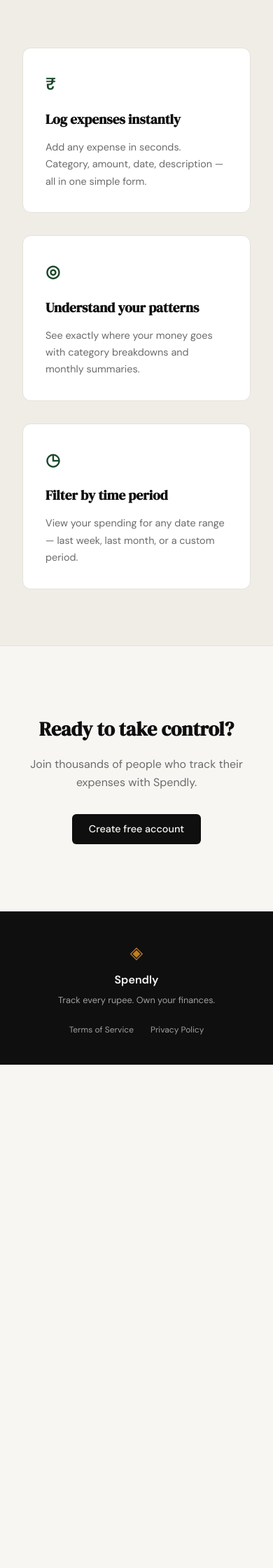
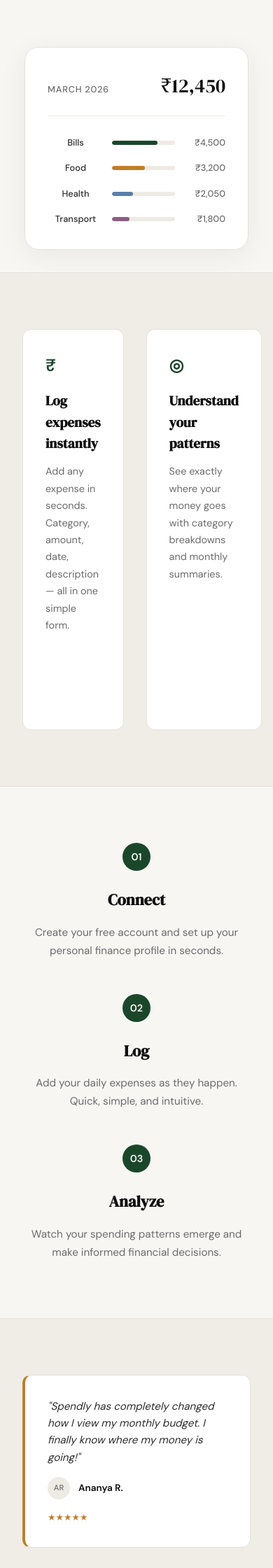
Before and after one commit to ansh-gupta98/spendly, a Flask app: page / in a window 390 px wide; the page is wider, and only the part inside the window is pictured. Shown: the part 480-2720 px from the top of that part at 70% size. Before the commit the page ends 2001 px from the top of that part, so only its background shows below. Run offline with Flask 3, Linux system fonts and the light colour scheme.

Commit message:
Improve landing page with animations, new sections, and better responsiveness
- Add fadeInUp and growBar animations for hero section
- Implement 'How it Works' and 'Testimonials' sections
- Improve mobile hero layout by stacking the visual instead of hiding it
- Add anchor links to navigation for smooth scrolling

Co-Authored-By: Claude Code <noreply@anthropic.com>

```diff
--- a/expense-tracker/static/css/style.css
+++ b/expense-tracker/static/css/style.css
@@ -1,6 +1,40 @@
+/* ------------------------------------------------------------------ */
+/* Animations                                                              */
+/* ------------------------------------------------------------------ */
+
+@keyframes fadeInUp {
+    from {
+        opacity: 0;
+        transform: translateY(20px);
+    }
+    to {
+        opacity: 1;
+        transform: translateY(0);
+    }
+}
+
+@keyframes growBar {
+    from { width: 0; }
+}
+
+.animate-fade-in {
+    opacity: 0;
+    animation: fadeInUp 0.6s ease-out forwards;
+}
+
+.animate-card {
+    opacity: 0;
+    animation: fadeInUp 0.8s ease-out forwards;
+}
+
+.animate-bars .mock-bar {
+    animation: growBar 1.2s ease-out forwards;
+}
+
 /* ------------------------------------------------------------------ */
 /* Variables                                                           */
 /* ------------------------------------------------------------------ */
+
 
 :root {
     --ink: #0f0f0f;
@@ -319,6 +353,13 @@ a { color: inherit; text-decoration: none; }
     border: 1px solid var(--border);
     border-radius: var(--radius-md);
     padding: 2rem;
+    transition: transform 0.3s ease, box-shadow 0.3s ease, border-color 0.3s ease;
+}
+
+.feature-card:hover {
+    transform: translateY(-5px);
+    box-shadow: 0 12px 24px rgba(0,0,0,0.08);
+    border-color: var(--accent);
 }
 
 .feature-icon {
@@ -342,8 +383,121 @@ a { color: inherit; text-decoration: none; }
 }
 
 /* ------------------------------------------------------------------ */
+/* How it Works                                                           */
+/* ------------------------------------------------------------------ */
+
+.how-it-works {
+    padding: 5rem 2rem;
+    background: var(--paper);
+    border-bottom: 1px solid var(--border);
+}
+
+.how-it-works-inner {
+    max-width: var(--max-width);
+    margin: 0 auto;
+    display: grid;
+    grid-template-columns: repeat(3, 1fr);
+    gap: 3rem;
+    text-align: center;
+}
+
+.step-card {
+    position: relative;
+}
+
+.step-number {
+    display: inline-block;
+    width: 40px;
+    height: 40px;
+    line-height: 40px;
+    background: var(--accent);
+    color: var(--paper);
+    border-radius: 50%;
+    font-weight: 600;
+    margin-bottom: 1.5rem;
+    font-size: 0.9rem;
+}
+
+.step-title {
+    font-family: var(--font-display);
+    font-size: 1.4rem;
+    color: var(--ink);
+    margin-bottom: 1rem;
+}
+
+.step-body {
+    font-size: 0.95rem;
+    color: var(--ink-muted);
+    line-height: 1.7;
+}
+
+/* ------------------------------------------------------------------ */
+/* Testimonials                                                            */
+/* ------------------------------------------------------------------ */
+
+.testimonials {
+    padding: 5rem 2rem;
+    background: var(--paper-warm);
+}
+
+.testimonials-inner {
+    max-width: var(--max-width);
+    margin: 0 auto;
+    display: grid;
+    grid-template-columns: repeat(3, 1fr);
+    gap: 2rem;
+}
+
+.testimonial-card {
+    background: var(--paper-card);
+    border: 1px solid var(--border);
+    border-left: 4px solid var(--accent-2);
+    border-radius: var(--radius-md);
+    padding: 2rem;
+    display: flex;
+    flex-direction: column;
+    gap: 1rem;
+}
+
+.testimonial-quote {
+    font-style: italic;
+    font-size: 0.95rem;
+    color: var(--ink-soft);
+    line-height: 1.6;
+}
+
+.testimonial-user {
+    display: flex;
+    align-items: center;
+    gap: 0.75rem;
+    font-size: 0.85rem;
+    font-weight: 600;
+    color: var(--ink);
+}
+
+.user-avatar {
+    width: 32px;
+    height: 32px;
+    background: var(--border-soft);
+    border-radius: 50%;
+    display: flex;
+    align-items: center;
+    justify-content: center;
+    font-size: 0.7rem;
+    color: var(--ink-muted);
+    font-weight: 500;
+}
+
+.testimonial-rating {
+    color: var(--accent-2);
+    font-size: 0.8rem;
+    margin-top: auto;
+}
+
+/* ------------------------------------------------------------------ */
 /* CTA section                                                         */
 /* ------------------------------------------------------------------ */
+
 
 .cta-section {
     padding: 6rem 2rem;
@@ -524,9 +678,19 @@ a { color: inherit; text-decoration: none; }
 
     .hero-subtitle { max-width: 100%; }
     .hero-actions { justify-content: center; }
-    .hero-visual { display: none; }
+    .hero-visual {
+        display: flex;
+        justify-content: center;
+        margin-top: 3rem;
+    }
 
-    .features-inner { grid-template-columns: 1fr; }
+    .mock-card {
+        max-width: 320px;
+    }
+
+    .how-it-works-inner, .testimonials-inner {
+        grid-template-columns: 1fr;
+    }
 }
 
 @media (max-width: 600px) {
--- a/expense-tracker/templates/base.html
+++ b/expense-tracker/templates/base.html
@@ -19,6 +19,8 @@
                 <span class="brand-name">Spendly</span>
             </a>
             <div class="nav-links">
+                <a href="#features">Features</a>
+                <a href="#how-it-works">How it works</a>
                 <a href="{{ url_for('login') }}">Sign in</a>
                 <a href="{{ url_for('register') }}" class="nav-cta">Get started</a>
             </div>
--- a/expense-tracker/templates/landing.html
+++ b/expense-tracker/templates/landing.html
@@ -6,23 +6,23 @@
 
 <section class="hero">
     <div class="hero-inner">
-        <div class="hero-badge">Personal Finance Tracker</div>
-        <h1 class="hero-title">
+        <div class="hero-badge animate-fade-in" style="animation-delay: 0s;">Personal Finance Tracker</div>
+        <h1 class="hero-title animate-fade-in" style="animation-delay: 0.1s;">
             Know where your<br>
             <em>money goes</em>
         </h1>
-        <p class="hero-subtitle">
+        <p class="hero-subtitle animate-fade-in" style="animation-delay: 0.2s;">
             Log expenses, understand your spending patterns,
             and take control of your financial life —
             one transaction at a time.
         </p>
-        <div class="hero-actions">
+        <div class="hero-actions animate-fade-in" style="animation-delay: 0.3s;">
             <a href="{{ url_for('register') }}" class="btn-primary">Start tracking free</a>
             <a href="{{ url_for('login') }}" class="btn-ghost">Sign in</a>
         </div>
     </div>
     <div class="hero-visual">
-        <div class="mock-card">
+        <div class="mock-card animate-card animate-bars" style="animation-delay: 0.4s;">
             <div class="mock-card-header">
                 <span class="mock-label">March 2026</span>
                 <span class="mock-total">₹12,450</span>
@@ -61,7 +61,7 @@
     </div>
 </section>
 
-<section class="features">
+<section class="features" id="features">
     <div class="features-inner">
         <div class="feature-card">
             <div class="feature-icon">₹</div>
@@ -81,6 +81,55 @@
     </div>
 </section>
 
+<section class="how-it-works" id="how-it-works">
+    <div class="how-it-works-inner">
+        <div class="step-card">
+            <div class="step-number">01</div>
+            <h3 class="step-title">Connect</h3>
+            <p class="step-body">Create your free account and set up your personal finance profile in seconds.</p>
+        </div>
+        <div class="step-card">
+            <div class="step-number">02</div>
+            <h3 class="step-title">Log</h3>
+            <p class="step-body">Add your daily expenses as they happen. Quick, simple, and intuitive.</p>
+        </div>
+        <div class="step-card">
+            <div class="step-number">03</div>
+            <h3 class="step-title">Analyze</h3>
+            <p class="step-body">Watch your spending patterns emerge and make informed financial decisions.</p>
+        </div>
+    </div>
+</section>
+
+<section class="testimonials">
+    <div class="testimonials-inner">
+        <div class="testimonial-card">
+            <p class="testimonial-quote">"Spendly has completely changed how I view my monthly budget. I finally know where my money is going!"</p>
+            <div class="testimonial-user">
+                <div class="user-avatar">AR</div>
+                <span>Ananya R.</span>
+            </div>
+            <div class="testimonial-rating">★★★★★</div>
+        </div>
+        <div class="testimonial-card">
+            <p class="testimonial-quote">"The simplest expense tracker I've ever used. No clutter, just the data I need."</p>
+            <div class="testimonial-user">
+                <div class="user-avatar">SK</div>
+                <span>Siddharth K.</span>
+            </div>
+            <div class="testimonial-rating">★★★★★</div>
+        </div>
+        <div class="testimonial-card">
+            <p class="testimonial-quote">"I saved ₹5,000 in my first month just by seeing how much I was spending on dining out."</p>
+            <div class="testimonial-user">
+                <div class="user-avatar">MP</div>
+                <span>Megha P.</span>
+            </div>
+            <div class="testimonial-rating">★★★★★</div>
+        </div>
+    </div>
+</section>
+
 <section class="cta-section">
     <div class="cta-inner">
         <h2 class="cta-title">Ready to take control?</h2>
```
